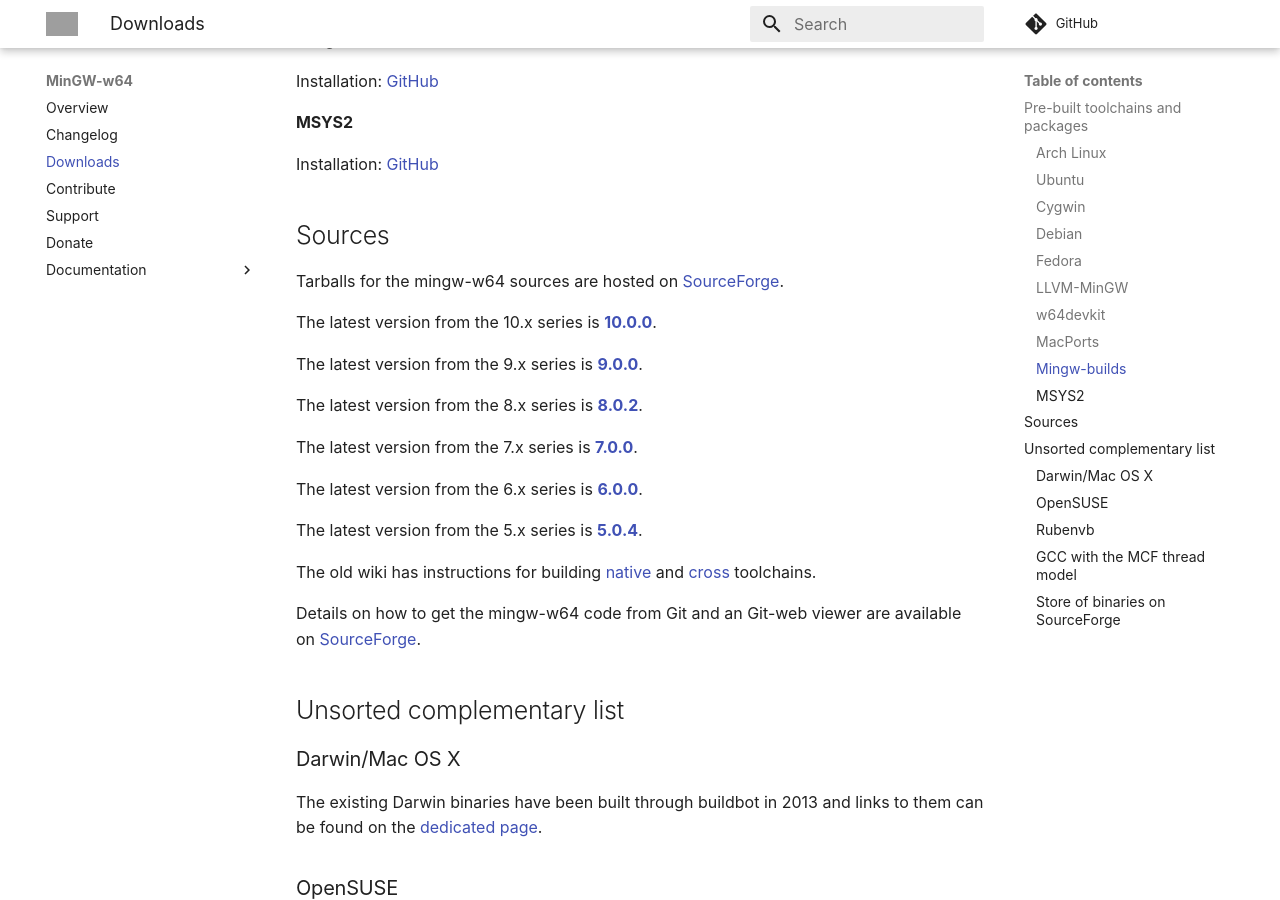
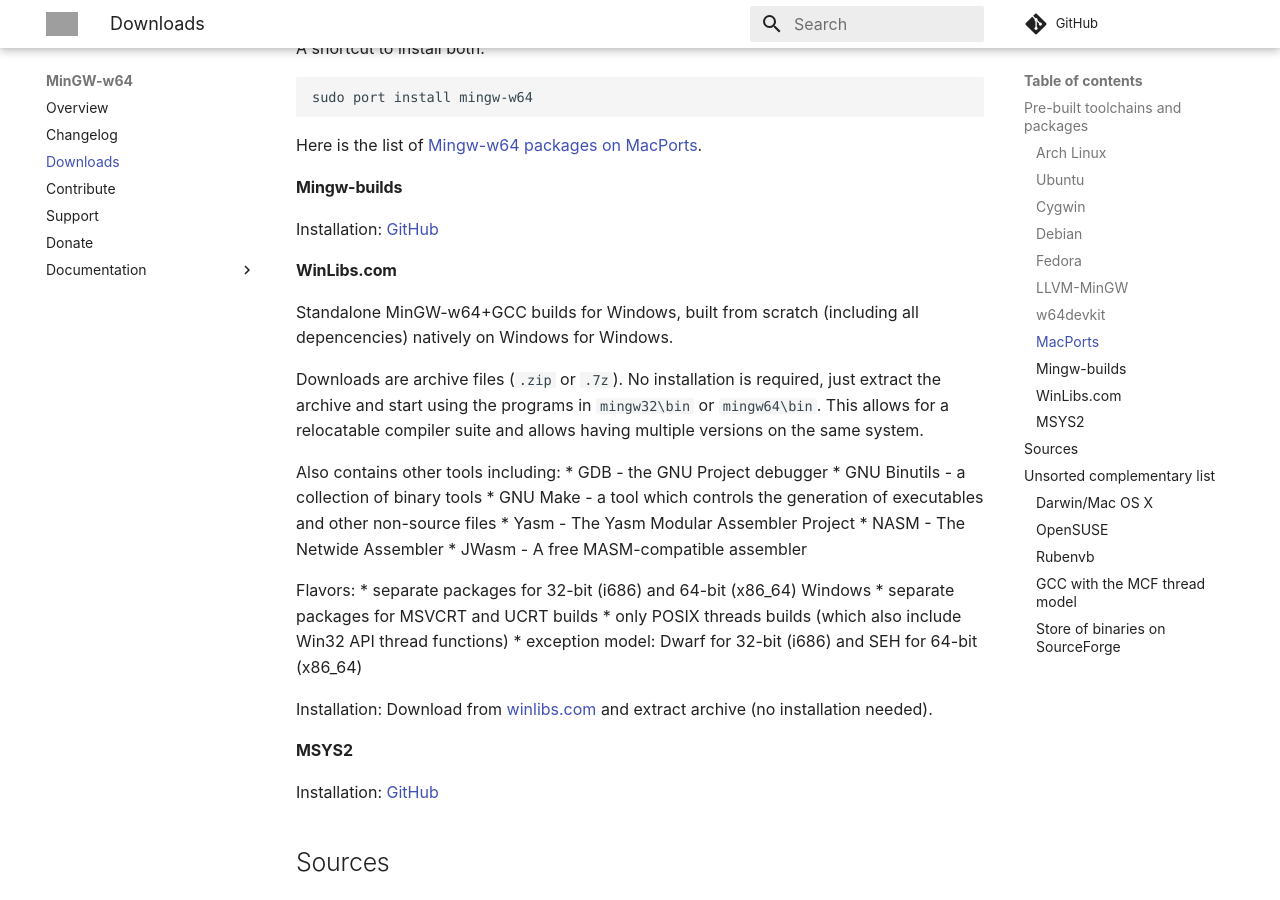
Before and after one commit to mingw-w64/mingw-w64.github.io, an MkDocs documentation site: the page built from web/downloads.md, in a window 1280 px wide and 900 px high, scrolled down 3489 px. Built offline with MkDocs 1.6.1 and Material for MkDocs 9.7.7, drawn with Linux system fonts in a browser that asks for light colours; comment, search, counter and statistics services are not loaded; some of the changed text lies outside the part shown; grey boxes are pictures that could not be loaded.

Commit message:
Update downloads.md
Add winlibs.com

```diff
--- a/web/downloads.md
+++ b/web/downloads.md
@@ -179,6 +179,20 @@
             <td><a href="https://packages.msys2.org">many</a></td>
         </tr>
         <tr>
+            <td style="text-align:center;">
+                <strong><a href="#WinLibs.com">WinLibs.com</a></strong>
+            </td>
+            <td>Rolling </td>
+            <td>Windows</td>
+            <td>
+                <a href="https://winlibs.com/#download-release" class="urlextern"
+                    title="https://winlibs.com/"
+                    rel="nofollow">12.2.0</a>
+            </td>
+            <td>Ada, C, C++, Fortran, Obj-C, Obj-C++, Assembler</td>
+            <td>Package manager: work in progress (will offer > 2500 packages)</td>
+        </tr>
+        <tr>
             <td style="text-align:center;" rowspan="4">
                 <strong><a href="#ubuntu"><img
                             src="../logos/ubuntu-logo.png"
@@ -306,6 +320,30 @@
 
 Installation: [GitHub](https://github.com/niXman/mingw-builds-binaries/releases)
 
+#### WinLibs.com
+
+Standalone MinGW-w64+GCC builds for Windows, built from scratch (including all depencencies) natively on Windows for Windows.
+
+Downloads are archive files (`.zip` or `.7z`). No installation is required,
+just extract the archive and start using the programs in `mingw32\bin` or  `mingw64\bin`.
+This allows for a relocatable compiler suite and allows having multiple versions on the same system.
+
+Also contains other tools including:
+ * GDB - the GNU Project debugger
+ * GNU Binutils - a collection of binary tools
+ * GNU Make - a tool which controls the generation of executables and other non-source files
+ * Yasm - The Yasm Modular Assembler Project
+ * NASM - The Netwide Assembler
+ * JWasm - A free MASM-compatible assembler
+
+Flavors:
+ * separate packages for 32-bit (i686) and 64-bit (x86_64) Windows
+ * separate packages for MSVCRT and UCRT builds
+ * only POSIX threads builds (which also include Win32 API thread functions)
+ * exception model: Dwarf for 32-bit (i686) and SEH for 64-bit (x86_64)
+
+Installation: Download from [winlibs.com](https://winlibs.com/) and extract archive (no installation needed).
+
 #### MSYS2
 
 Installation: [GitHub](http://msys2.github.io/)
```
